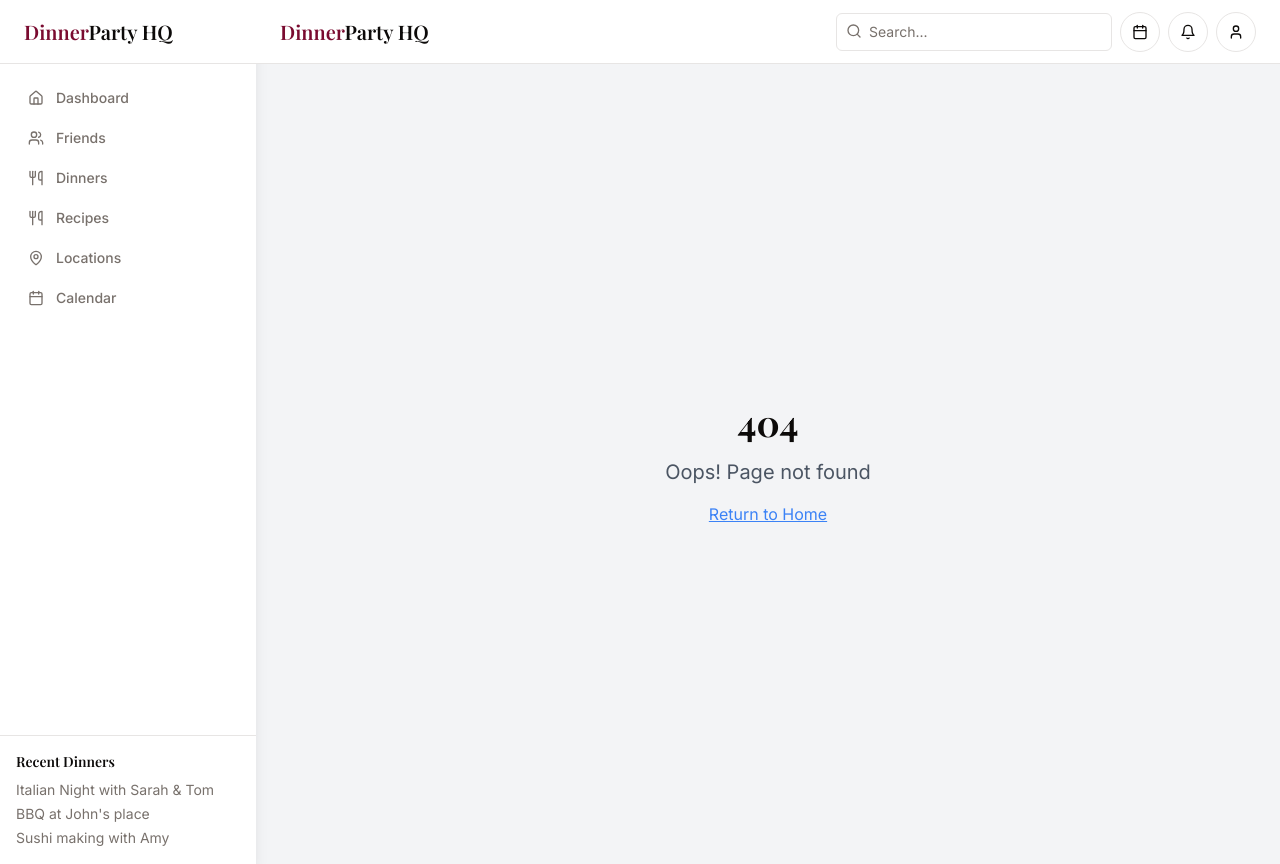
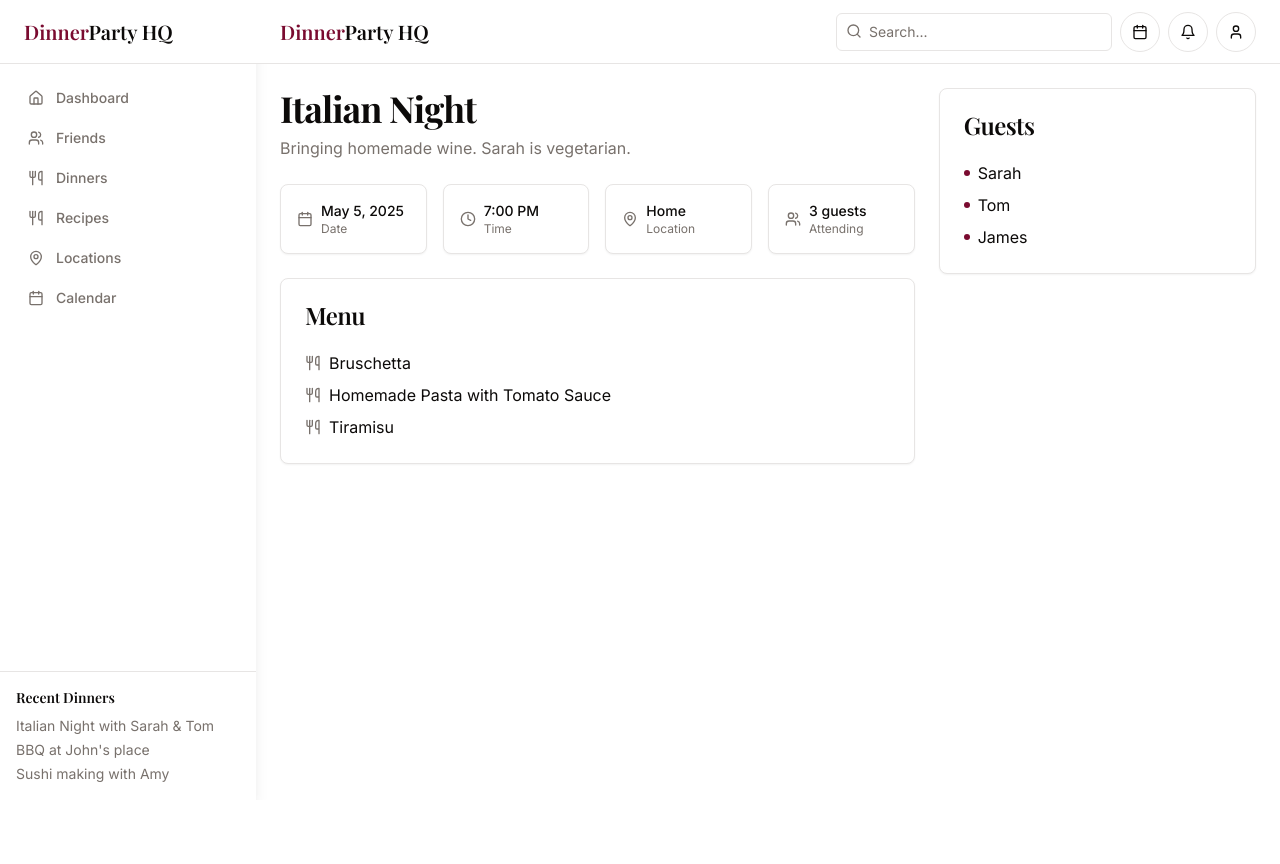
Before and after one commit to pimverbij/dinner-party-hq, a React (Vite) app: page /dinners/1 in a window 1280 px wide. After the commit the page ends 800 px from the top, so only its background shows below. Built offline with nearby package versions, Linux system fonts and the light colour scheme; a web font is replaced by a local one.

Commit message:
Add single dinner details page

```diff
--- a/src/App.tsx
+++ b/src/App.tsx
@@ -14,6 +14,7 @@ import Navbar from "./components/layout/Navbar";
 import Sidebar from "./components/layout/Sidebar";
 import Calendar from "./pages/Calendar";
 import RecipePage from "./pages/RecipePage";
+import DinnerPage from "./pages/DinnerPage";
 
 const queryClient = new QueryClient();
 
@@ -43,6 +44,7 @@ const App = () => {
                   <Route path="/recipes/:id" element={<RecipePage />} />
                   <Route path="/locations" element={<Locations />} />
                   <Route path="/calendar" element={<Calendar />} />
+                  <Route path="/dinners/:id" element={<DinnerPage />} />
                   <Route path="*" element={<NotFound />} />
                 </Routes>
               </div>
--- /dev/null
+++ b/src/pages/DinnerPage.tsx
@@ -0,0 +1,116 @@
+
+import React from 'react';
+import { useParams } from 'react-router-dom';
+import { Card, CardContent, CardHeader, CardTitle } from '@/components/ui/card';
+import { Calendar, Clock, MapPin, Users, Utensils } from 'lucide-react';
+
+// This would come from your data source in a real app
+const dinner = {
+  id: 1,
+  title: 'Italian Night',
+  date: 'May 5, 2025',
+  time: '7:00 PM',
+  location: 'Home',
+  guests: ['Sarah', 'Tom', 'James'],
+  recipe: 'Homemade Pasta',
+  notes: 'Bringing homemade wine. Sarah is vegetarian.',
+  menu: [
+    'Bruschetta',
+    'Homemade Pasta with Tomato Sauce',
+    'Tiramisu'
+  ]
+};
+
+const DinnerPage = () => {
+  const { id } = useParams();
+
+  return (
+    <div className="container mx-auto p-6 max-w-7xl">
+      <div className="grid gap-6 lg:grid-cols-[2fr_1fr]">
+        {/* Main Content */}
+        <div className="space-y-6">
+          <div>
+            <h1 className="font-serif text-4xl font-bold tracking-tight mb-2">{dinner.title}</h1>
+            <p className="text-muted-foreground">{dinner.notes}</p>
+          </div>
+
+          <div className="grid grid-cols-2 sm:grid-cols-4 gap-4">
+            <Card>
+              <CardContent className="flex items-center gap-2 p-4">
+                <Calendar className="h-4 w-4 text-muted-foreground" />
+                <div>
+                  <p className="text-sm font-medium">{dinner.date}</p>
+                  <p className="text-xs text-muted-foreground">Date</p>
+                </div>
+              </CardContent>
+            </Card>
+            <Card>
+              <CardContent className="flex items-center gap-2 p-4">
+                <Clock className="h-4 w-4 text-muted-foreground" />
+                <div>
+                  <p className="text-sm font-medium">{dinner.time}</p>
+                  <p className="text-xs text-muted-foreground">Time</p>
+                </div>
+              </CardContent>
+            </Card>
+            <Card>
+              <CardContent className="flex items-center gap-2 p-4">
+                <MapPin className="h-4 w-4 text-muted-foreground" />
+                <div>
+                  <p className="text-sm font-medium">{dinner.location}</p>
+                  <p className="text-xs text-muted-foreground">Location</p>
+                </div>
+              </CardContent>
+            </Card>
+            <Card>
+              <CardContent className="flex items-center gap-2 p-4">
+                <Users className="h-4 w-4 text-muted-foreground" />
+                <div>
+                  <p className="text-sm font-medium">{dinner.guests.length} guests</p>
+                  <p className="text-xs text-muted-foreground">Attending</p>
+                </div>
+              </CardContent>
+            </Card>
+          </div>
+
+          <Card>
+            <CardHeader>
+              <CardTitle>Menu</CardTitle>
+            </CardHeader>
+            <CardContent>
+              <ul className="space-y-2">
+                {dinner.menu.map((item, index) => (
+                  <li key={index} className="flex items-center gap-2">
+                    <Utensils className="h-4 w-4 text-muted-foreground" />
+                    {item}
+                  </li>
+                ))}
+              </ul>
+            </CardContent>
+          </Card>
+        </div>
+
+        {/* Sidebar */}
+        <div className="space-y-6">
+          <Card>
+            <CardHeader>
+              <CardTitle>Guests</CardTitle>
+            </CardHeader>
+            <CardContent>
+              <ul className="space-y-2">
+                {dinner.guests.map((guest, index) => (
+                  <li key={index} className="flex items-center gap-2">
+                    <span className="w-1.5 h-1.5 rounded-full bg-primary" />
+                    {guest}
+                  </li>
+                ))}
+              </ul>
+            </CardContent>
+          </Card>
+        </div>
+      </div>
+    </div>
+  );
+};
+
+export default DinnerPage;
```
